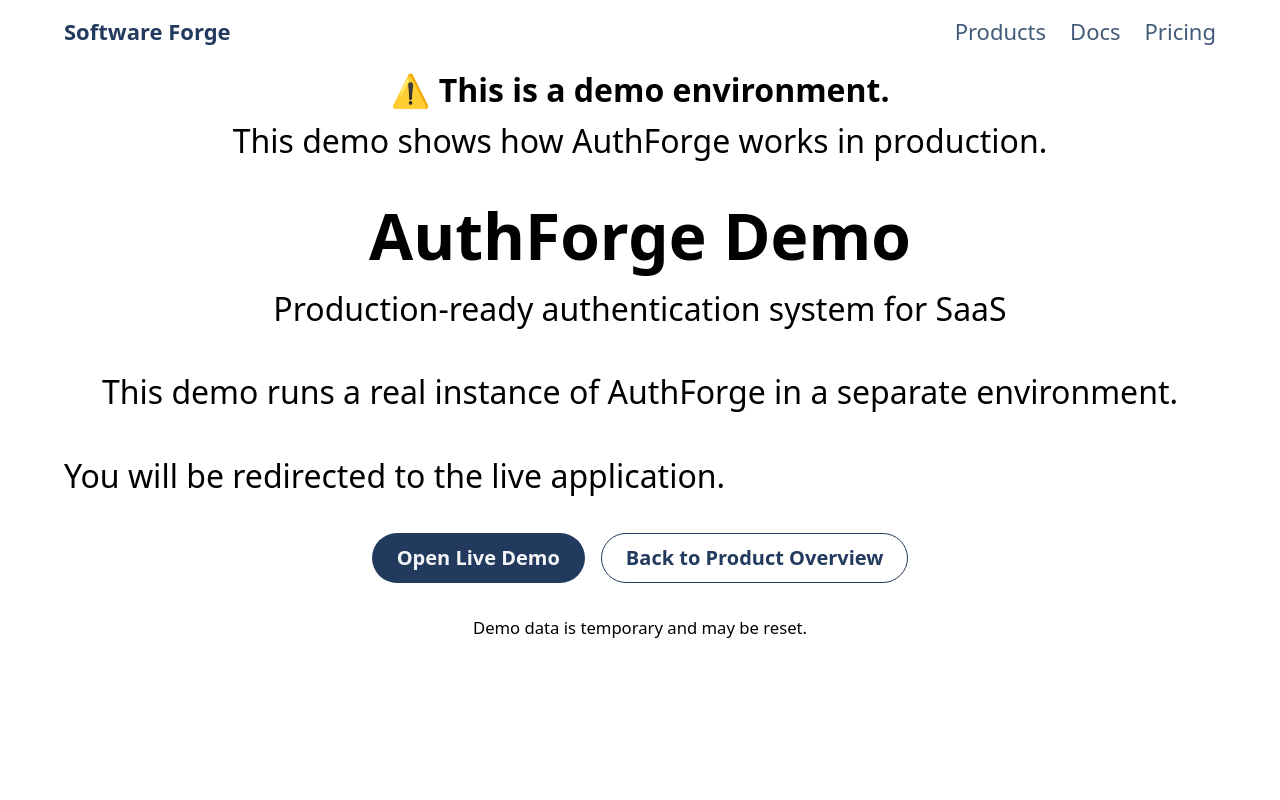
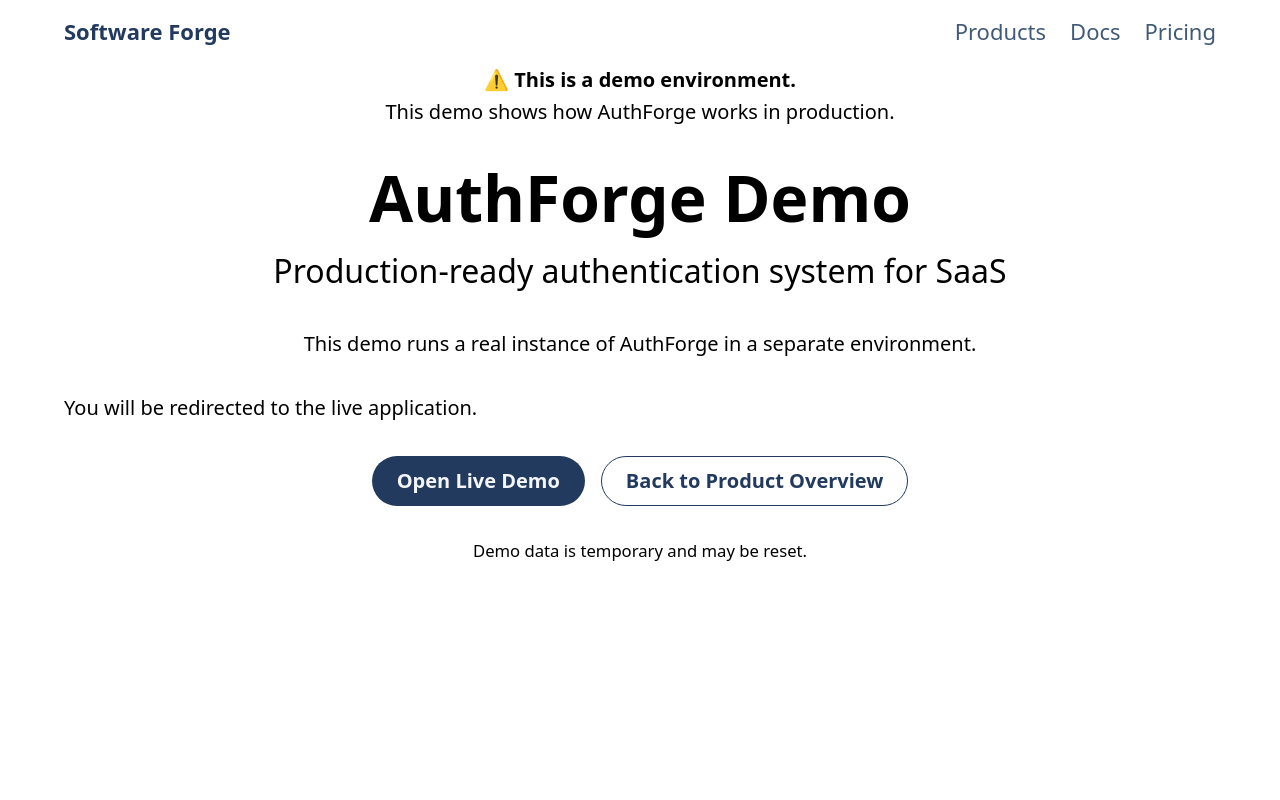
Before and after one commit to Grammeri/nextjs-landing, a Next.js app: page /demo in a window 1280 px wide. Shown: the top 800 px of the page. Built offline with nearby package versions, Linux system fonts and the light colour scheme.

Commit message:
fix: normolize demo page styles

```diff
--- a/src/app/(demo)/demo/page.module.css
+++ b/src/app/(demo)/demo/page.module.css
@@ -26,6 +26,11 @@
 }
 
 .bodyText {
+  font-size: var(--font-size-base);
+  line-height: var(--line-height-base);
+}
+
+.subtitle {
   font-size: var(--font-size-xl);
   line-height: var(--line-height-base);
 }
--- a/src/app/(demo)/demo/page.tsx
+++ b/src/app/(demo)/demo/page.tsx
@@ -7,7 +7,7 @@ export default function AuthForgeDemoPage() {
     <section className={styles.section}>
       <header className={styles.header}>
         <h1>AuthForge Demo</h1>
-        <p className={styles.bodyText}>Production-ready authentication system for SaaS</p>
+        <p className={styles.subtitle}>Production-ready authentication system for SaaS</p>
       </header>
       <p className={styles.bodyText}>
         This demo runs a real instance of AuthForge in a separate environment.
--- a/src/app/(demo)/layout.module.css
+++ b/src/app/(demo)/layout.module.css
@@ -9,6 +9,6 @@
 }
 
 .notice {
-  font-size: var(--font-size-xl);
+  font-size: var(--font-size-base);
   line-height: var(--line-height-base);
 }
```
